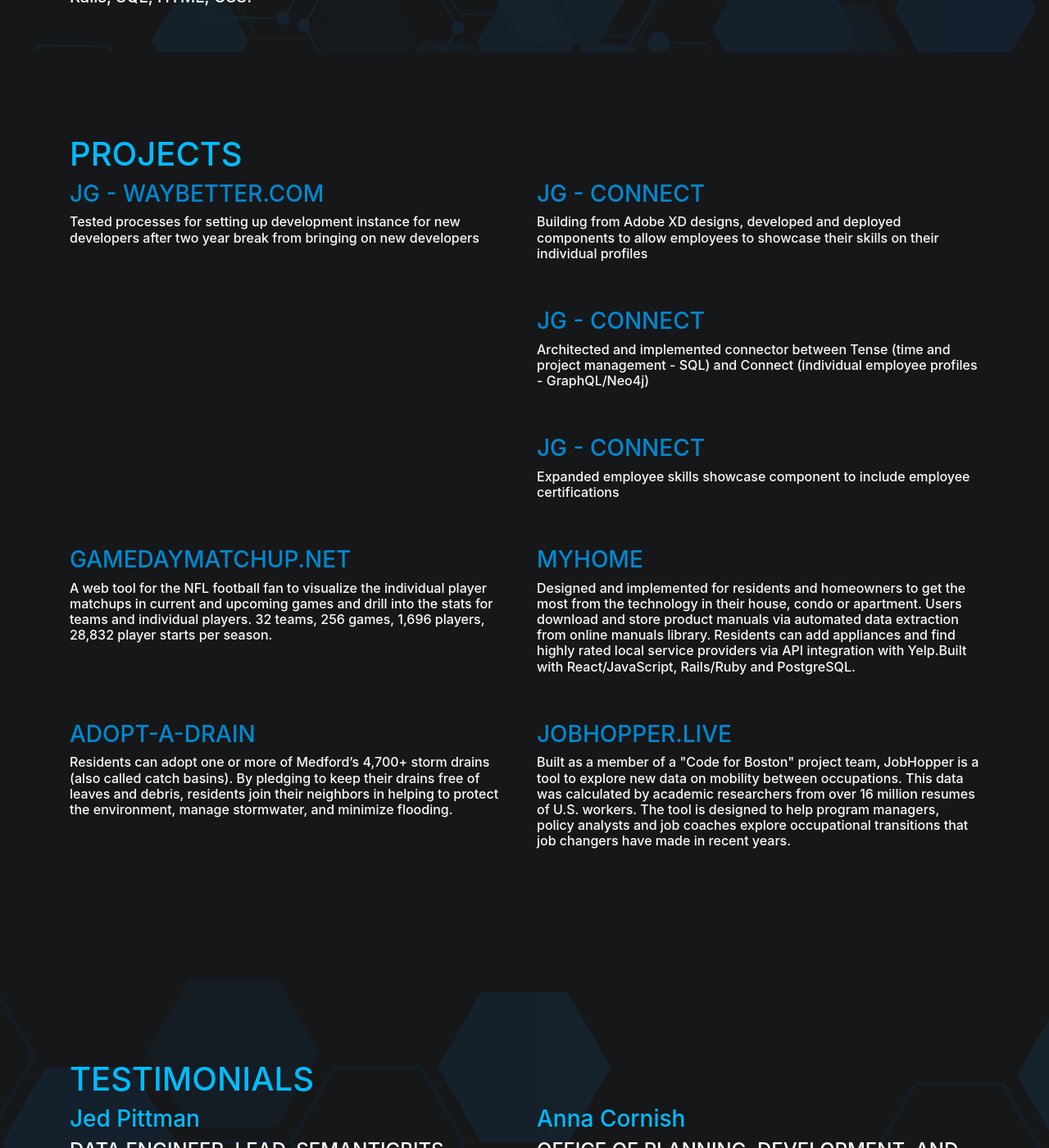
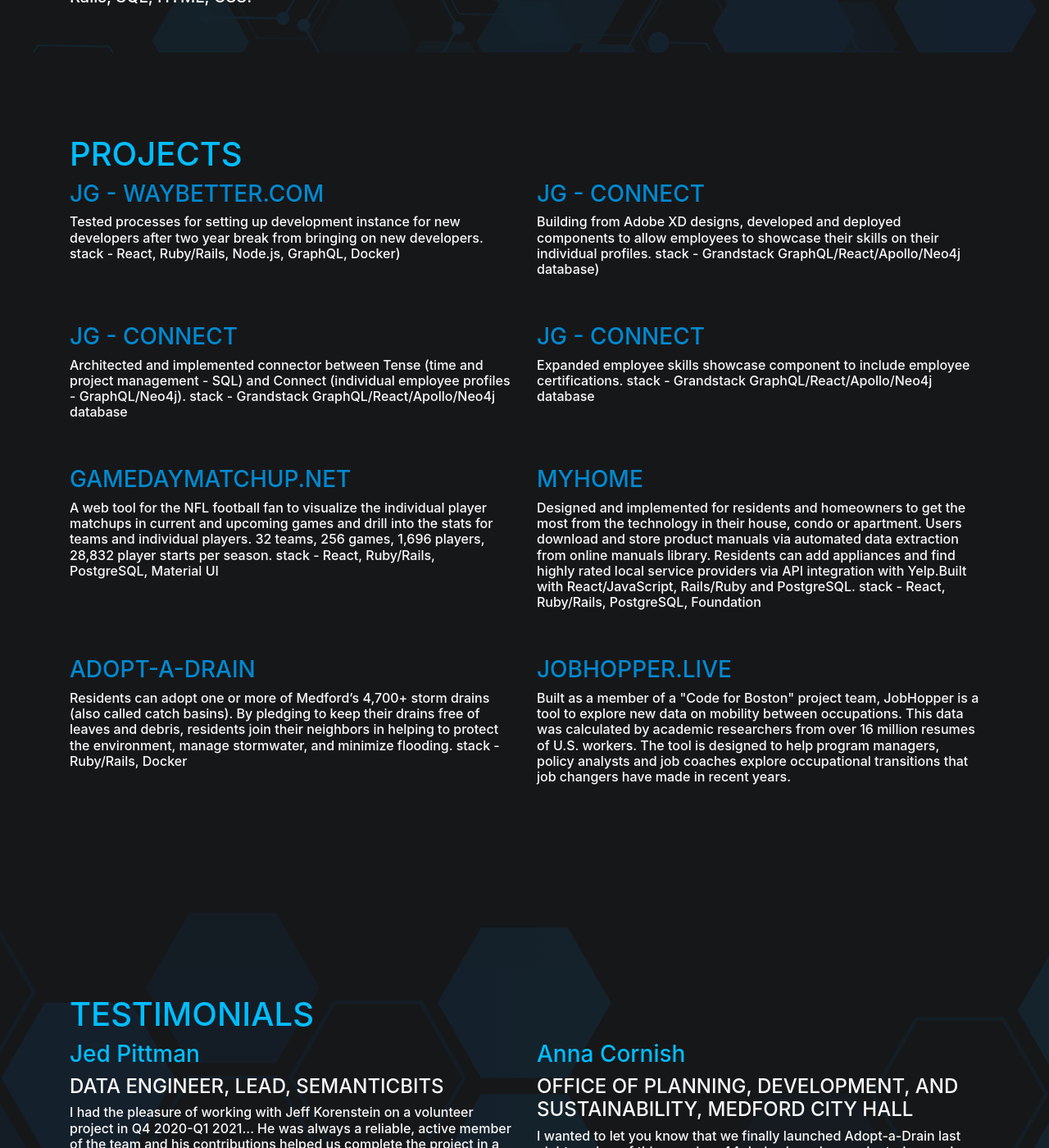
Before and after one commit to jkoren/jkoren.github.io, a Jekyll site: the page built from index.md, in a window 1280 px wide and 1400 px high, scrolled down 1613 px. Shown: the whole window at 82% size. Built offline with Jekyll 4.4.1, drawn with Linux system fonts in a browser that asks for light colours.

Commit message:
added and revised content

```diff
--- a/_data/projects.yml
+++ b/_data/projects.yml
@@ -1,27 +1,23 @@
 - name: JG - Waybetter.com
-  description: Tested processes for setting up development instance for new developers after two year break from bringing on new developers
-  stack: React, Ruby/Rails, Node.js, GraphQL, Docker
+  description: Tested processes for setting up development instance for new developers after two year break from bringing on new developers. stack - React, Ruby/Rails, Node.js, GraphQL, Docker)
 
 - name: JG - Connect
-  description: Building from Adobe XD designs, developed and deployed components to allow employees to showcase their skills on their individual profiles
-- Stack: Grandstack GraphQL/React/Apollo/Neo4j database
+  description: Building from Adobe XD designs, developed and deployed components to allow employees to showcase their skills on their individual profiles. stack - Grandstack GraphQL/React/Apollo/Neo4j database)
 
 - name: JG - Connect
-  description: Architected and implemented connector between Tense (time and project management - SQL) and Connect (individual employee profiles - GraphQL/Neo4j)
-- Stack: Grandstack GraphQL/React/Apollo/Neo4j database
+  description: Architected and implemented connector between Tense (time and project management - SQL) and Connect (individual employee profiles - GraphQL/Neo4j). stack - Grandstack GraphQL/React/Apollo/Neo4j database
 
 - name: JG - Connect
-  description: Expanded employee skills showcase component to include employee certifications
-  Stack: Grandstack GraphQL/React/Apollo/Neo4j database
+  description: Expanded employee skills showcase component to include employee certifications. stack - Grandstack GraphQL/React/Apollo/Neo4j database
 
 - name: Gamedaymatchup.net
-  description: A web tool for the NFL football fan to visualize the individual player matchups in current and upcoming games and drill into the stats for teams and individual players. 32 teams, 256 games, 1,696 players, 28,832 player starts per season.
+  description: A web tool for the NFL football fan to visualize the individual player matchups in current and upcoming games and drill into the stats for teams and individual players. 32 teams, 256 games, 1,696 players, 28,832 player starts per season. stack - React, Ruby/Rails, PostgreSQL, Material UI
 
 - name: MyHome
-  description: Designed and implemented for residents and homeowners to get the most from the technology in their house, condo or apartment.  Users download and store product manuals via automated data extraction from online manuals library. Residents can add appliances and find highly rated local service providers via API integration with Yelp.Built with React/JavaScript, Rails/Ruby and PostgreSQL.
+  description: Designed and implemented for residents and homeowners to get the most from the technology in their house, condo or apartment.  Users download and store product manuals via automated data extraction from online manuals library. Residents can add appliances and find highly rated local service providers via API integration with Yelp.Built with React/JavaScript, Rails/Ruby and PostgreSQL. stack - React, Ruby/Rails, PostgreSQL, Foundation
 
 - name: Adopt-a-Drain
-  description: Residents can adopt one or more of Medford’s 4,700+ storm drains (also called catch basins). By pledging to keep their drains free of leaves and debris, residents  join their neighbors in helping to protect the environment, manage stormwater, and minimize flooding.
+  description: Residents can adopt one or more of Medford’s 4,700+ storm drains (also called catch basins). By pledging to keep their drains free of leaves and debris, residents  join their neighbors in helping to protect the environment, manage stormwater, and minimize flooding. stack - Ruby/Rails, Docker
 
 - name: Jobhopper.live
   description: Built as a member of a "Code for Boston" project team, JobHopper is a tool to explore new data on mobility between occupations. This data was calculated by academic researchers from over 16 million resumes of U.S. workers. The tool is designed to help program managers, policy analysts and job coaches explore occupational transitions that job changers have made in recent years.
```
